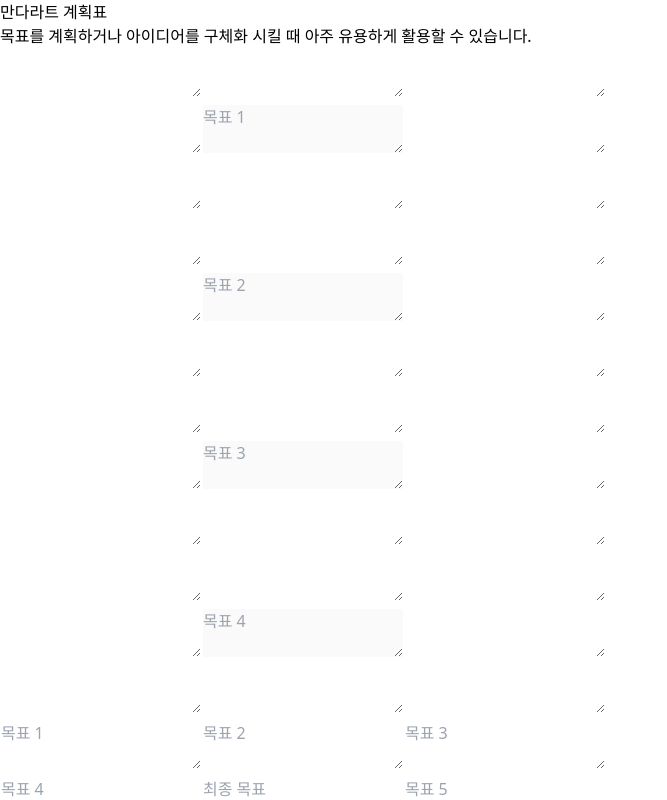
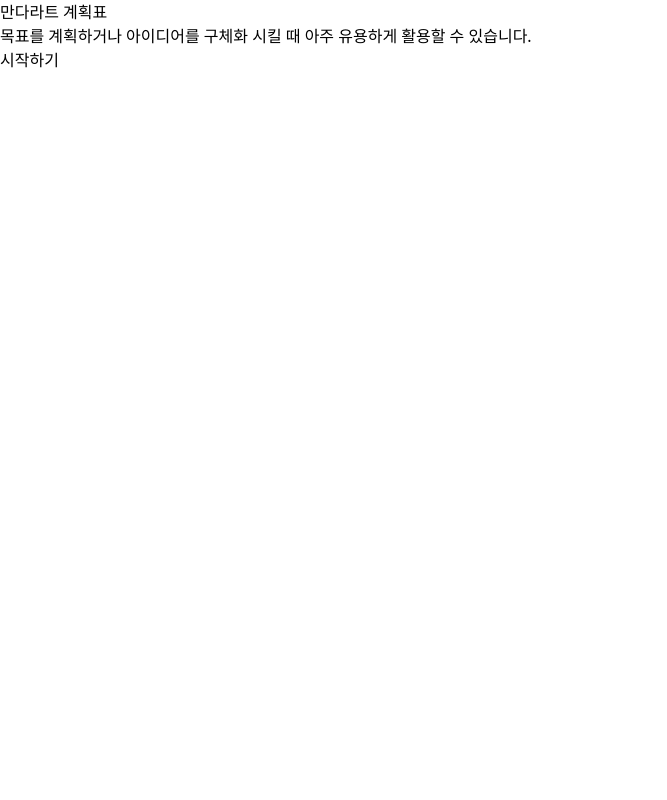
Before and after one commit to GINK-SS/mandal-art, a Next.js app: page / in a window 1280 px wide. Shown: the top 800 px of the page, without its empty margins (0-667 px from the left). Built offline with nearby package versions, Linux system fonts and the light colour scheme.

Commit message:
Feat: 페이지 이동 버튼 생성 및 테이블 다른 페이지로 이전
- 테이블 페이지를 따로 만들어 메인 페이지에서 버튼을 눌러 테이블 페이지로 이동하도록 구현
- 테이블 폴더 생성 및 파일 이동

```diff
--- a/src/app/page.tsx
+++ b/src/app/page.tsx
@@ -1,24 +1,20 @@
-'use client';
-import { useSelector } from 'react-redux';
-import Table from './table';
-import TableWrapper from './tableWrapper';
-import { State } from '@/redux/store';
+import Link from 'next/link';
 
 export default function Home() {
-  const tables = useSelector((state: State) => state.tableReducer);
-
   return (
-    <>
+    <div className="absolute flex flex-col items-center top-[40%] left-[50%] -translate-x-[50%] -translate-y-[50%] mx-4">
       <div className="text-center cursor-default">
         <h1 className="text-5xl font-extrabold">만다라트 계획표</h1>
         <p>목표를 계획하거나 아이디어를 구체화 시킬 때 아주 유용하게 활용할 수 있습니다.</p>
       </div>
 
-      <TableWrapper>
-        {tables.map((table, tIdx) => (
-          <Table key={tIdx} tIdx={tIdx} isActive={table.isActive} elements={table.elements} />
-        ))}
-      </TableWrapper>
-    </>
+      <Link href="/create">
+        <button
+          type="button"
+        >
+          시작하기
+        </button>
+      </Link>
+    </div>
   );
 }
```
Also changed, not shown: src/app/create/page.tsx (added, +17 -0 lines), src/app/create/table.tsx (renamed from src/app/table.tsx), src/app/create/tableWrapper.tsx (renamed from src/app/tableWrapper.tsx), src/app/create/textarea.tsx (renamed from src/app/textarea.tsx).
